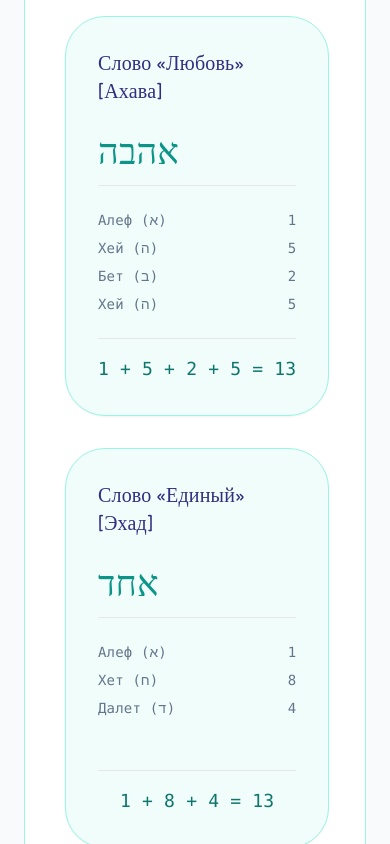
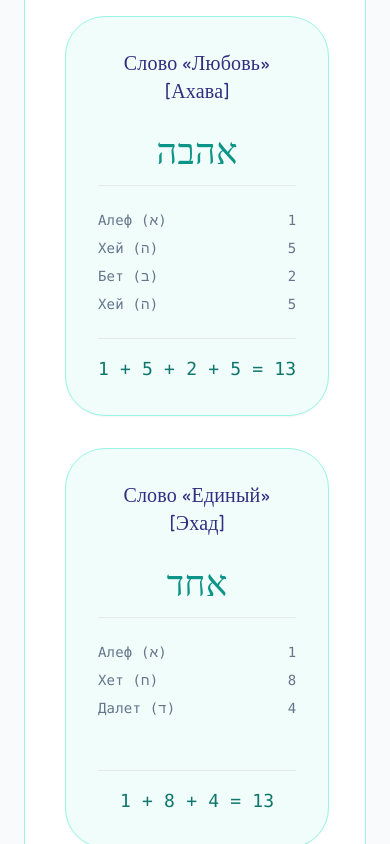
Before and after one commit to bemotte-ops/Hebrew, a React (Vite) app: page / in a window 390 px wide. Shown: the part 10880-11724 px from the top of the page. Built offline with nearby package versions, Linux system fonts and the light colour scheme; a web font is replaced by a local one.

Commit message:
Update App.tsx

```diff
--- a/src/App.tsx
+++ b/src/App.tsx
@@ -551,9 +551,9 @@ const App: React.FC = () => {
             {/* Карточки Любовь и Единство */}
             <div className="grid md:grid-cols-2 gap-8">
               {/* Карточка Любовь */}
-              <div className="bg-teal-50 p-8 rounded-[2.5rem] shadow-sm space-y-6 border border-teal-200">
-                <h4 className="text-xl font-patrick text-indigo-900">Слово «Любовь» [Ахава]</h4>
-                <div className="text-4xl font-serif text-teal-600 border-b pb-4">אהבה</div>
+              <div className="bg-teal-50 p-8 rounded-[2.5rem] shadow-sm space-y-6 border border-teal-200 mx-auto w-full max-w-md md:max-w-none">
+                <h4 className="text-xl font-patrick text-indigo-900 text-center md:text-left">Слово «Любовь» [Ахава]</h4>
+                <div className="text-4xl font-serif text-teal-600 border-b pb-4 text-center">אהבה</div>
                 <div className="space-y-2 font-mono text-sm text-slate-500">
                   <div className="flex justify-between"><span>Алеф (א)</span> <span>1</span></div>
                   <div className="flex justify-between"><span>Хей (ה)</span> <span>5</span></div>
@@ -568,9 +568,9 @@ const App: React.FC = () => {
               </div>
 
               {/* Карточка Единый */}
-              <div className="bg-teal-50 p-8 rounded-[2.5rem] shadow-sm space-y-6 border border-teal-200">
-                <h4 className="text-xl font-patrick text-indigo-900">Слово «Единый» [Эхад]</h4>
-                <div className="text-4xl font-serif text-teal-600 border-b pb-4">אחד</div>
+              <div className="bg-teal-50 p-8 rounded-[2.5rem] shadow-sm space-y-6 border border-teal-200 mx-auto w-full max-w-md md:max-w-none">
+                <h4 className="text-xl font-patrick text-indigo-900 text-center md:text-left">Слово «Единый» [Эхад]</h4>
+                <div className="text-4xl font-serif text-teal-600 border-b pb-4 text-center">אחד</div>
                 <div className="space-y-2 font-mono text-sm text-slate-500">
                   <div className="flex justify-between"><span>Алеф (א)</span> <span>1</span></div>
                   <div className="flex justify-between"><span>Хет (ח)</span> <span>8</span></div>
```
